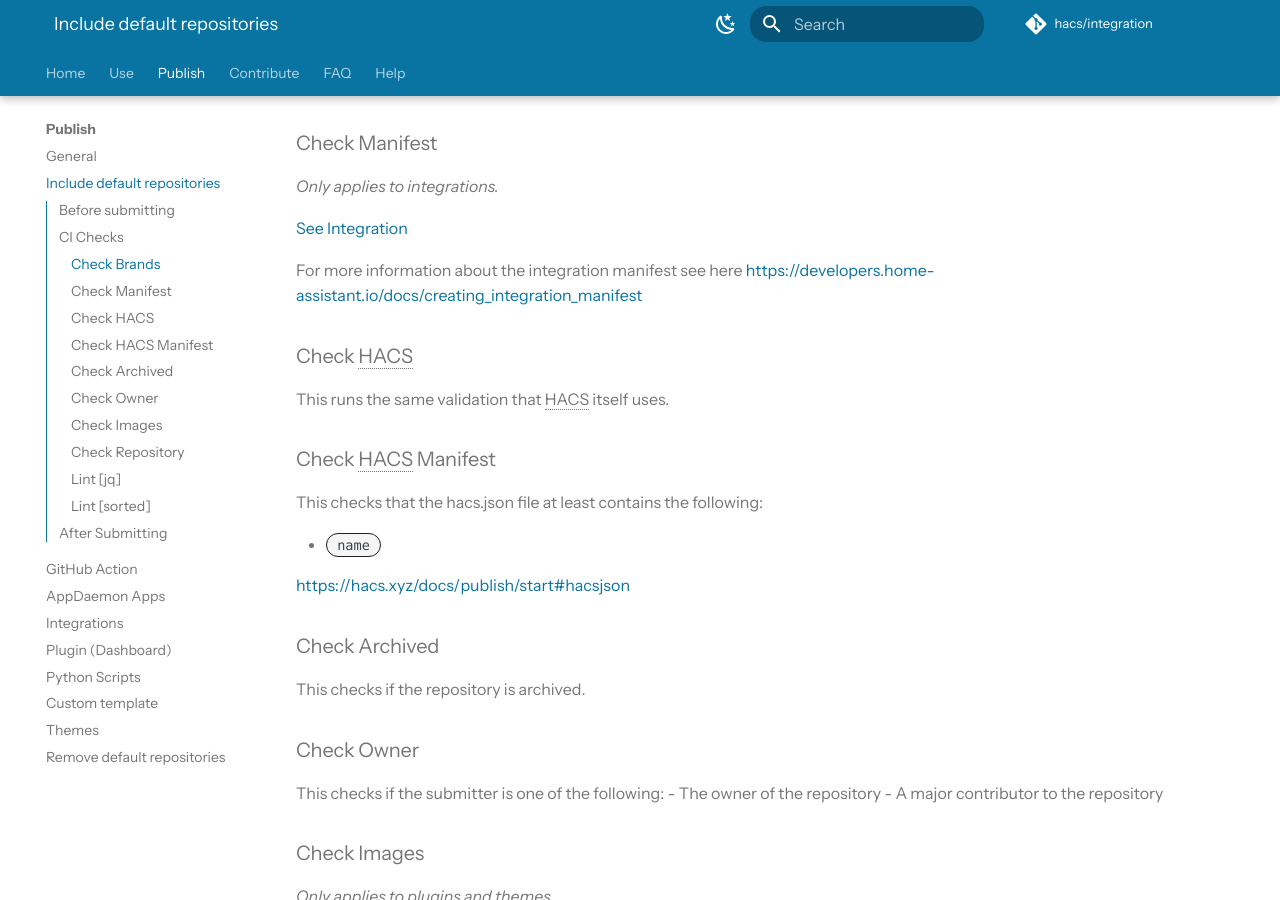
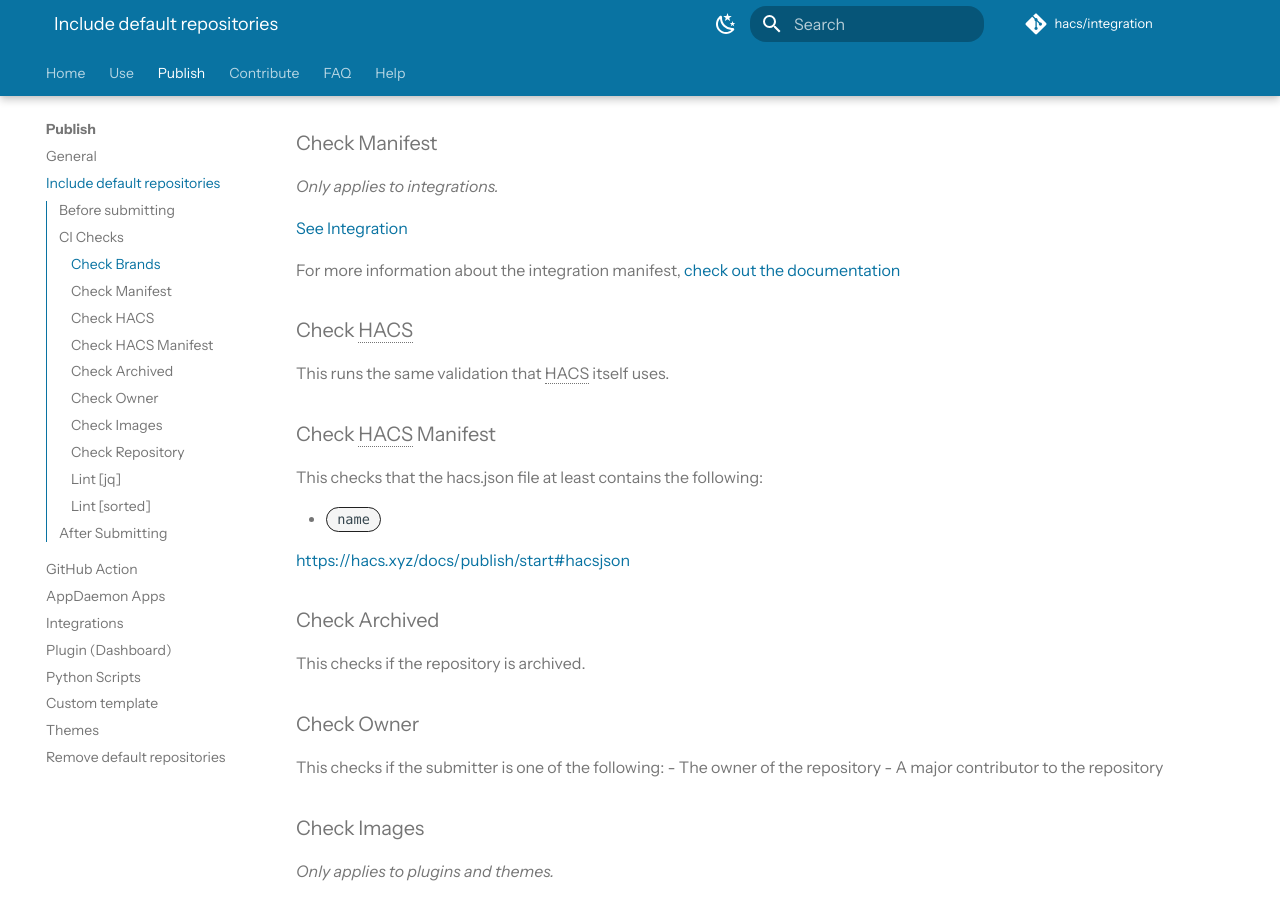
Before and after one commit to hacs/documentation, an MkDocs documentation site: the page built from source/docs/publish/include.md, in a window 1280 px wide and 900 px high, scrolled down 1110 px. Built offline with MkDocs 1.6.1 and Material for MkDocs 9.7.7, drawn with Linux system fonts in a browser that asks for light colours; some web fonts are replaced; plug-ins that fetch from the network failed and are left out; comment, search, counter and statistics services are not loaded.

Commit message:
Update source/docs/publish/include.md
Co-authored-by: coderabbitai[bot] <136622811+coderabbitai[bot]@users.noreply.github.com>

```diff
--- a/source/docs/publish/include.md
+++ b/source/docs/publish/include.md
@@ -48,7 +48,7 @@ _Only applies to integrations._
 
 [See Integration](integration.md#manifestjson)
 
-For more information about the integration manifest see here https://developers.home-assistant.io/docs/creating_integration_manifest
+For more information about the integration manifest, [check out the documentation](https://developers.home-assistant.io/docs/creating_integration_manifest)
 
 ### Check HACS
 
```
